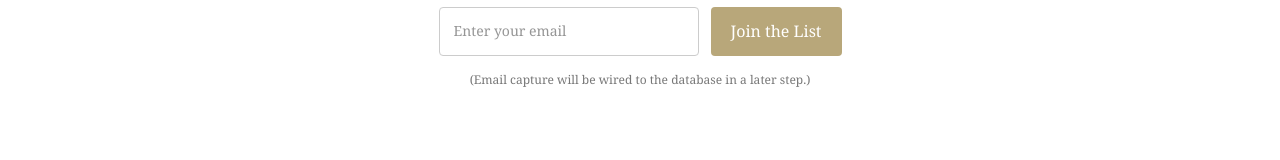
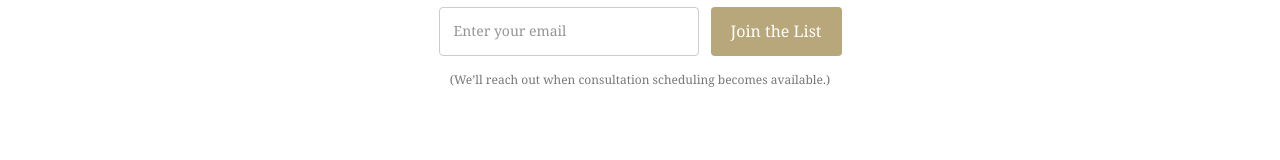
Before and after one commit to fmeliteintl-collab/fertilitycarehub-web, a Next.js app: page / in a window 1280 px wide. Shown: the part 2820-2980 px from the top of the page. Built offline with nearby package versions, Linux system fonts and the light colour scheme.

Commit message:
Email submission message update

```diff
--- a/app/page.tsx
+++ b/app/page.tsx
@@ -314,7 +314,7 @@ export default function Home() {
 )}
 
           <p style={{ marginTop: 14, fontSize: 12, color: "#777" }}>
-            (Email capture will be wired to the database in a later step.)
+            (We’ll reach out when consultation scheduling becomes available.)
           </p>
         </div>
       </section>
```
